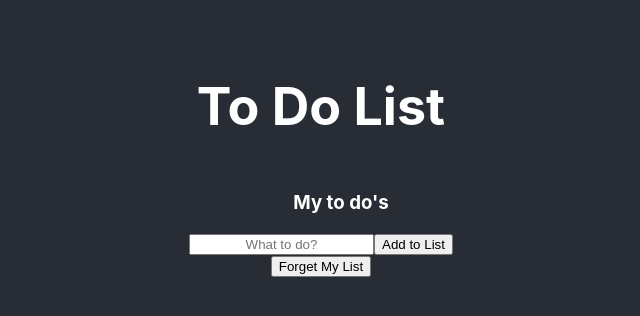
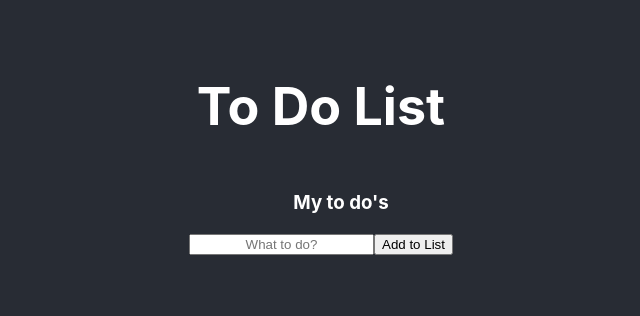
Before and after one commit to Mbarbotiko/new-to-do-list, a React (Create React App) app: page / in a window 1280 px wide. Shown: the top 316 px of the page, without its empty margins (319-959 px from the left). Built offline with nearby package versions, Linux system fonts and the light colour scheme.

Commit message:
adding forget list button conditional rendering

```diff
--- a/src/components/ToDoList.js
+++ b/src/components/ToDoList.js
@@ -7,7 +7,7 @@ import ToDoInput from './ToDoInput';
 class ToDoList extends React.Component {
 
     state = {
-        toDoItems: JSON.parse(localStorage.getItem('ToDoList'))||[]
+        toDoItems: JSON.parse(localStorage.getItem('ToDoList')) || []
     }
     submitToDoItem = (addToDoItem) => {
         const toDoItems = [addToDoItem, ...this.state.toDoItems];
@@ -23,6 +23,15 @@ class ToDoList extends React.Component {
             toDoItems: []
         })
     }
+
+    //if no arrow function, use bind(this) in the onClick, otherwise its not needed because arrow function binds this automatically.
+    //   removeLocalStorage(){
+    //         localStorage.removeItem('ToDoList');
+    //         this.setState({
+    //             toDoItems: []
+    //         })
+    //     }
+
 
     // removeToDoItem = (id) => {
     //     let toDoItems = [];
@@ -43,11 +52,12 @@ class ToDoList extends React.Component {
         })
         localStorage.setItem('ToDoList', JSON.stringify(toDoItems));
     }
-
-
-
     render() {
-
+        //conditional rendering and assigning a component to a variable
+        let forgetList = null;
+        if (this.state.toDoItems.length > 0) {
+            forgetList = <button onClick={this.removeLocalStorage}>Forget My List</button>
+        }
         return (
             <div>
                 <ul className='List'>
@@ -56,13 +66,16 @@ class ToDoList extends React.Component {
                         <ToDoItem
                             key={todo.id}
                             item={todo.inputValue}
-                            removeItem={() => this.removeToDoItem(todo.id)}
+                            //must bind when passing arguments
+                            //https://reactjs.org/docs/handling-events.html
+                            removeItem={this.removeToDoItem.bind(this, (todo.id))}
                         />
                     ))
                     }
                 </ul>
                 <ToDoInput onSubmit={this.submitToDoItem} />
-                <button onClick={this.removeLocalStorage}>Forget My List</button>
+                {/* <button onClick={this.removeLocalStorage}>Forget My List</button> */}
+                {forgetList}
             </div>
         )
     }
```
